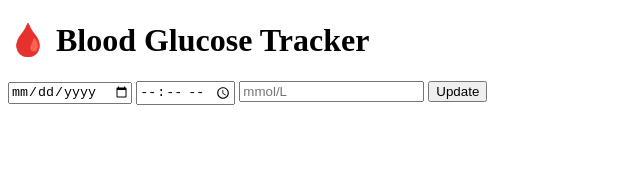
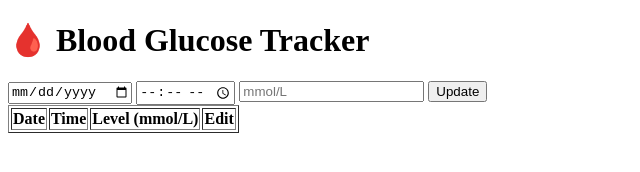
Before and after one commit to mohamedsalimagil/Blood-Glucose-Tracker, a plain HTML site: page index.html in a window 1280 px wide. Shown: the whole page, without its empty margins (0-640 px from the left). Drawn offline with Linux system fonts and the light colour scheme.

Commit message:
Blood-Glucose-Tracker

```diff
--- a/index.html
+++ b/index.html
@@ -15,3 +15,11 @@
 
       <button type="submit">Update</button>
     </form>
+    <table border="1">
+      <thead>
+        <tr>
+          <th>Date</th>
+          <th>Time</th>
+          <th>Level (mmol/L)</th>
+          <th>Edit</th>
+        </tr>
```
